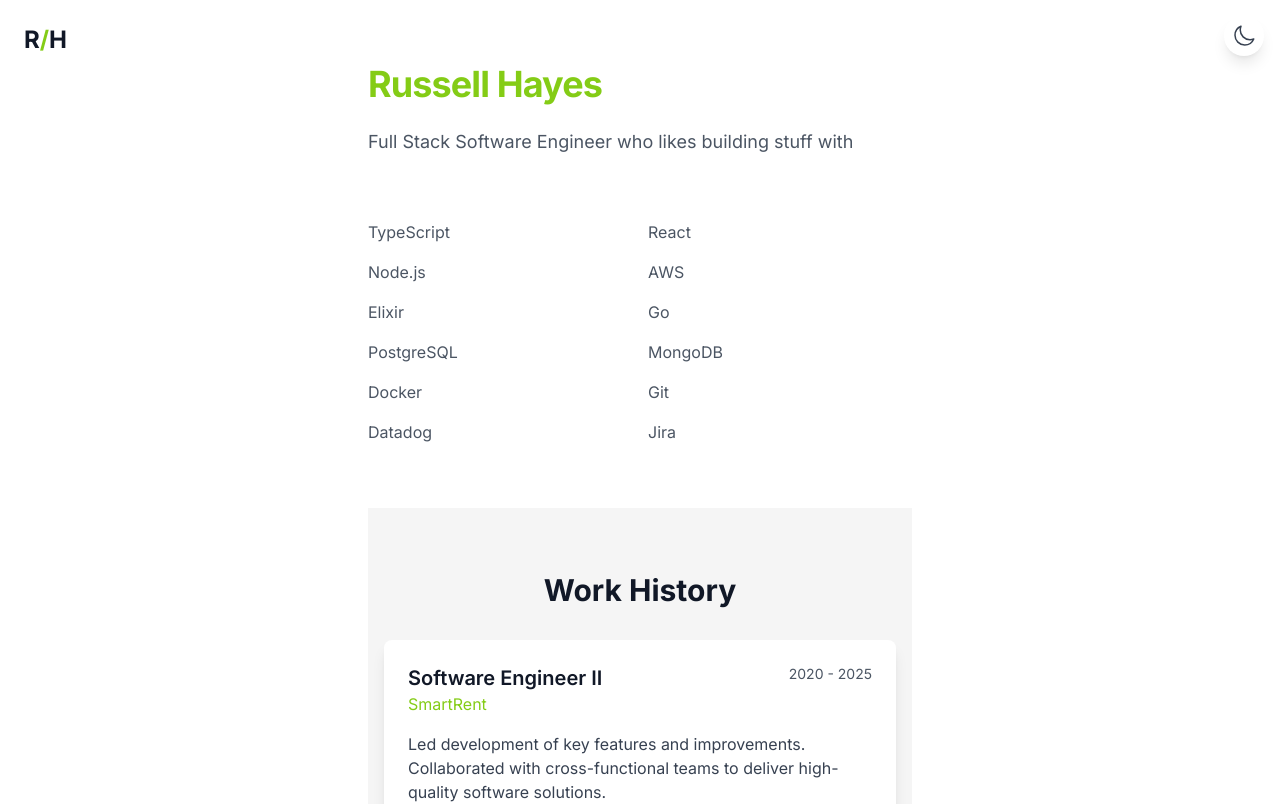
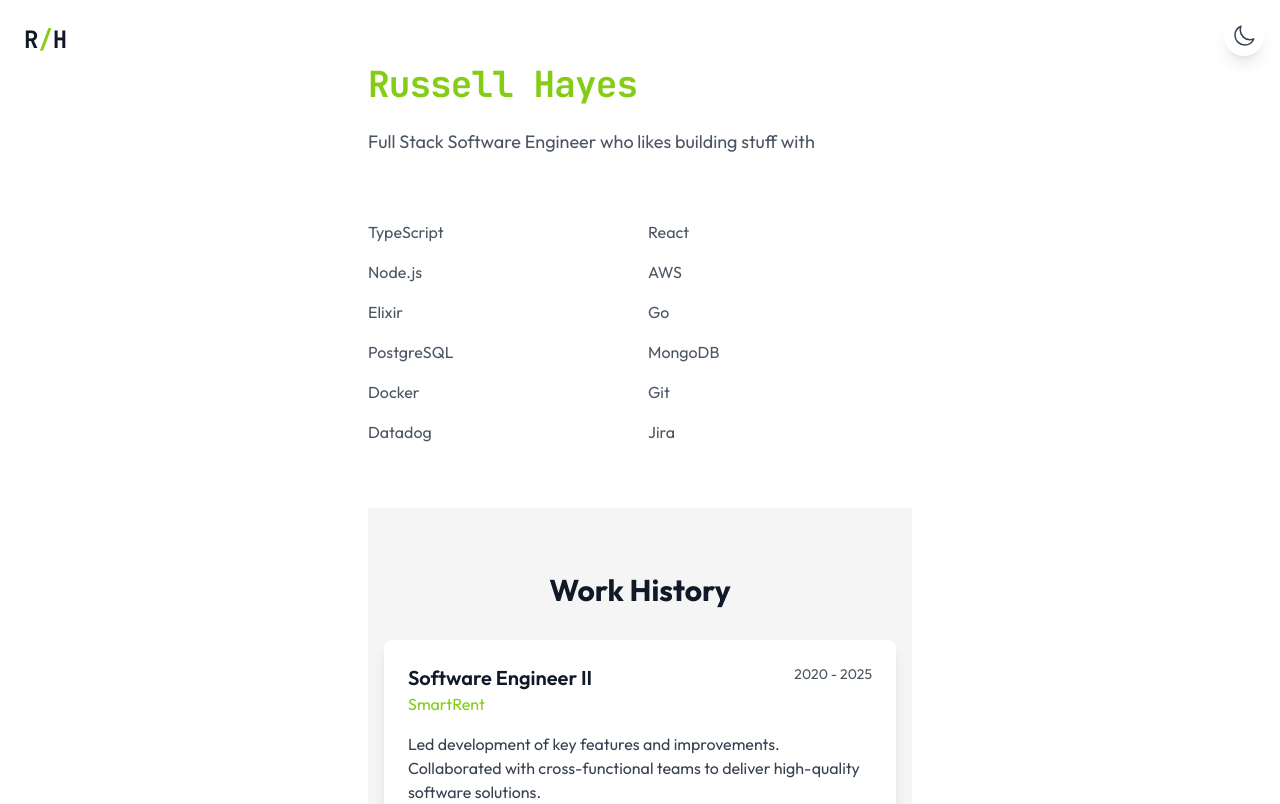
Before and after one commit to Wowsaruss/portfolio, a Next.js app: page / in a window 1280 px wide. Shown: the top 804 px of the page. Built offline with nearby package versions, Linux system fonts and the light colour scheme.

Commit message:
Font changes

```diff
--- a/src/app/layout.tsx
+++ b/src/app/layout.tsx
@@ -1,19 +1,24 @@
 import React from 'react'
 import type { Metadata } from 'next'
-import { Inter } from 'next/font/google'
+import { Outfit, JetBrains_Mono } from 'next/font/google'
 import './globals.css'
 import ThemeToggle from '../components/ThemeToggle'
 import { ThemeProvider } from '../components/ThemeProvider'
 
-const inter = Inter({
+const outfit = Outfit({
   subsets: ['latin'],
-  variable: '--font-inter',
+  variable: '--font-outfit',
   display: 'swap',
 })
 
+const jetbrainsMono = JetBrains_Mono({
+  subsets: ['latin'],
+  variable: '--font-jetbrains-mono',
+})
+
 export const metadata: Metadata = {
-  title: 'R/H',
-  description: 'Russell Hayes - Full Stack Software Engineer',
+  title: 'Russell Hayes',
+  description: 'Software Engineer Portfolio',
 }
 
 export default function RootLayout({
@@ -22,7 +27,7 @@ export default function RootLayout({
   children: React.ReactNode
 }) {
   return (
-    <html lang="en" className={`${inter.variable} antialiased`}>
+    <html lang="en" className={`${outfit.variable} ${jetbrainsMono.variable} font-sans antialiased`}>
       <body className="bg-white dark:bg-black text-gray-900 dark:text-white selection:bg-gray-200 dark:selection:bg-gray-800">
         <ThemeProvider>
           <ThemeToggle />
--- a/src/app/page.tsx
+++ b/src/app/page.tsx
@@ -15,7 +15,7 @@ export default function Home() {
           initial={{ opacity: 0 }}
           animate={{ opacity: 1 }}
           transition={{ duration: 0.5 }}
-          className="text-2xl font-bold text-gray-900 dark:text-white"
+          className="text-2xl font-bold text-gray-900 dark:text-white font-mono"
         >
           <span>R</span>
           <span className="text-lime-500">/</span>
@@ -32,7 +32,7 @@ export default function Home() {
         >
           {/* Main Content */}
           <div className="space-y-6">
-            <h1 className="text-4xl font-bold text-lime-500 tracking-tight">
+            <h1 className="text-4xl font-bold text-lime-500 tracking-tight font-mono">
               Russell Hayes
             </h1>
             <p className="text-lg text-gray-600 dark:text-gray-400 font-normal">
--- a/tailwind.config.js
+++ b/tailwind.config.js
@@ -21,7 +21,8 @@ module.exports = {
         }
       },
       fontFamily: {
-        sans: ['var(--font-inter)'],
+        sans: ['var(--font-outfit)'],
+        mono: ['var(--font-jetbrains-mono)'],
       },
       animation: {
         'fade-in': 'fadeIn 0.5s ease-in-out',
```
